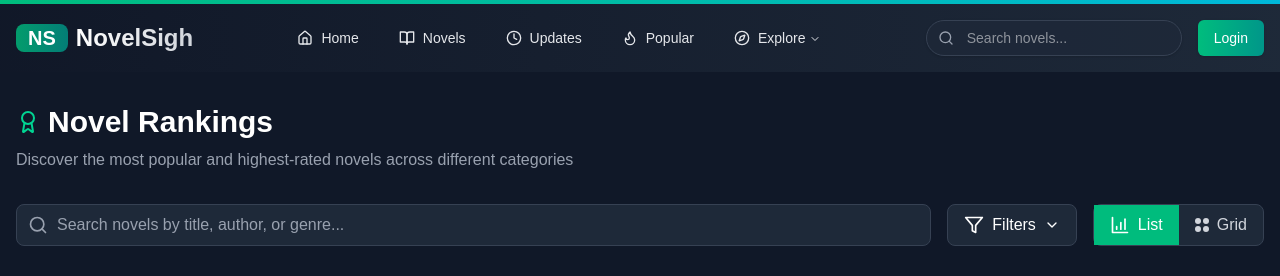
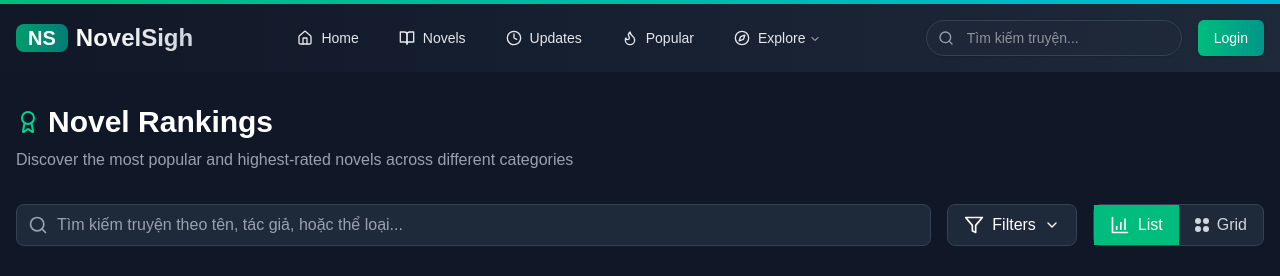
Before and after one commit to nson1712/ttlweb, a Next.js app: page /rankings in a window 1280 px wide. Shown: the top 276 px of the page. Built offline with nearby package versions, Linux system fonts and the light colour scheme.

Commit message:
chore: update code

```diff
--- a/app/components/components/categories-tags-section.tsx
+++ b/app/components/components/categories-tags-section.tsx
@@ -20,7 +20,7 @@ interface CategoriesTagProps {
 export function CategoriesTagsSection() {
   return (
     <section className="rounded-xl bg-gray-800/50 p-6 backdrop-blur-sm">
-      <h2 className="mb-6 text-2xl font-bold text-white">Popular Tags</h2>
+      <h2 className="mb-6 text-2xl font-bold text-white">Hashtags Nổi Bật</h2>
 
       <div className="grid grid-cols-2 gap-3 sm:grid-cols-3 md:grid-cols-4">
         {popularTags.map((tag) => (
--- a/app/components/layout/header.tsx
+++ b/app/components/layout/header.tsx
@@ -204,7 +204,7 @@ export function Header() {
               <form onSubmit={handleSearch} className="relative group">
                 <Input
                   type="text"
-                  placeholder="Search novels..."
+                  placeholder="Tìm kiếm truyện..."
                   className="w-64 bg-gray-800/70 text-white border-gray-700 rounded-full pl-10 pr-4 py-2 focus:ring-2 focus:ring-emerald-500 focus:border-transparent transition-all"
                   value={searchTerm}
                   onChange={(e) => setSearchTerm(e.target.value)}
@@ -384,7 +384,7 @@ export function Header() {
               <form onSubmit={handleSearch} className="relative">
                 <Input
                   type="text"
-                  placeholder="Search novels..."
+                  placeholder="Tìm kiếm truyện..."
                   className="w-full bg-gray-800 text-white border-gray-700 rounded-lg pl-10 pr-4 py-2 focus:ring-2 focus:ring-emerald-500 focus:border-transparent"
                   value={searchTerm}
                   onChange={(e) => setSearchTerm(e.target.value)}
--- a/app/page.tsx
+++ b/app/page.tsx
@@ -297,7 +297,7 @@ export default async function HomePage() {
                 <div className="flex items-center w-full max-w-screen-md px-4">
                   <div className="flex-grow h-0.5 bg-gradient-to-l from-green-300 to-transparent"></div>
                   <span className="mx-4 text-xl font-semibold text-gray-300">
-                    Recent Updates
+                    Mới cập nhật
                   </span>
                   <div className="flex-grow h-0.5 bg-gradient-to-r from-green-300 to-transparent"></div>
                 </div>
@@ -325,14 +325,14 @@ export default async function HomePage() {
                   href="/updates"
                   className="inline-block bg-gray-800 border border-slate-700 rounded-md w-full px-4 py-2 text-base font-medium text-emerald-400 transition-colors hover:bg-gray-800 hover:text-emerald-300"
                 >
-                  View All Updates
+                  Xem thêm
                 </Link>
               </div>
             </section>
 
             <div className="my-6 flex items-center">
               <Sparkles className="mr-2 h-5 w-5 text-emerald-400" />
-              <h2 className="text-2xl font-bold text-white">Featured Novels</h2>
+              <h2 className="text-2xl font-bold text-white">Truyện đặc sắc</h2>
             </div>
             <div className="space-y-6">
               {featuredNovels.map((novel) => (
@@ -352,8 +352,8 @@ export default async function HomePage() {
           <Tabs defaultValue="best-novels" className="w-full">
             <div className="flex justify-between items-center mb-4">
               <TabsList>
-                <TabsTrigger value="best-novels">Best novels</TabsTrigger>
-                <TabsTrigger value="most-discussed">Most Discussed</TabsTrigger>
+                <TabsTrigger value="best-novels">Truyện hay nhất</TabsTrigger>
+                <TabsTrigger value="most-discussed">Thảo luận nhiều nhất</TabsTrigger>
               </TabsList>
             </div>
 
--- a/app/popular/page.tsx
+++ b/app/popular/page.tsx
@@ -148,7 +148,7 @@ export default function PopularPage() {
               </div>
               <input
                 type="text"
-                placeholder="Search novels..."
+                placeholder="Tìm kiếm truyện..."
                 value={searchQuery}
                 onChange={(e) => setSearchQuery(e.target.value)}
                 className="w-full rounded-lg border border-gray-700 bg-gray-800 py-2 pl-10 pr-4 text-white placeholder-gray-400 focus:border-emerald-500 focus:outline-none focus:ring-1 focus:ring-emerald-500"
--- a/app/rankings/page.tsx
+++ b/app/rankings/page.tsx
@@ -245,7 +245,7 @@ export default function RankingsPage() {
               </div>
               <input
                 type="text"
-                placeholder="Search novels by title, author, or genre..."
+                placeholder="Tìm kiếm truyện theo tên, tác giả, hoặc thể loại..."
                 value={searchQuery}
                 onChange={(e) => setSearchQuery(e.target.value)}
                 className="w-full rounded-lg border border-gray-700 bg-gray-800 py-2 pl-10 pr-4 text-white placeholder-gray-400 focus:border-emerald-500 focus:outline-none focus:ring-1 focus:ring-emerald-500"
--- a/app/reading-history/page.tsx
+++ b/app/reading-history/page.tsx
@@ -349,7 +349,7 @@ export default function ReadingHistoryPage() {
               <div className="relative">
                 <Search className="absolute left-3 top-1/2 transform -translate-y-1/2 h-4 w-4 text-gray-400" />
                 <Input
-                  placeholder="Search novels or chapters..."
+                  placeholder="Tìm kiếm truyện hoặc chương..."
                   className="pl-10 bg-gray-800 border-gray-700 text-white"
                 />
               </div>
```
